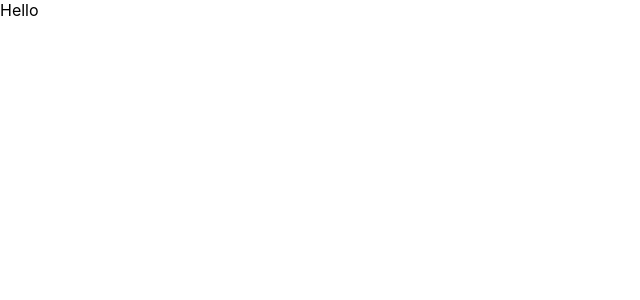
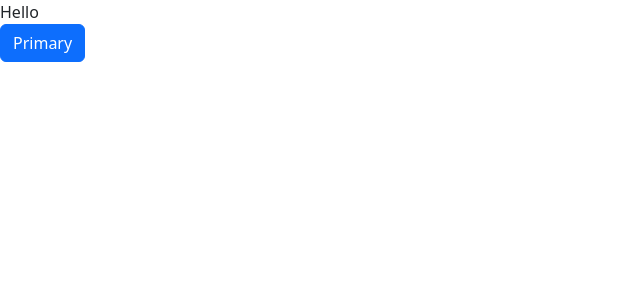
Before and after one commit to Farahalh/react-dictionary-project, a React (Create React App) app: page / in a window 1280 px wide. Shown: the top 300 px of the page, without its empty margins (0-640 px from the left). Built offline with nearby package versions, Linux system fonts and the light colour scheme.

Commit message:
making sure bootstrap is installed

```diff
--- a/src/App.js
+++ b/src/App.js
@@ -1,11 +1,14 @@
-import './App.css';
+import React from "react";
+import "bootstrap/dist/css/bootstrap.css";
+import "./App.css";
 
 function App() {
   return (
     <div className="App">
-      <header className="App-header">
-        Hello
-      </header>
+      <header className="App-header">Hello</header>
+      <button type="button" class="btn btn-primary">
+        Primary
+      </button>
     </div>
   );
 }
```
